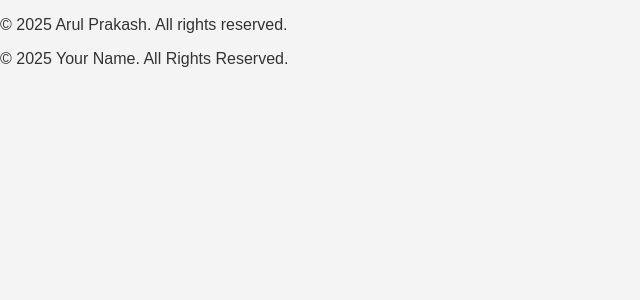
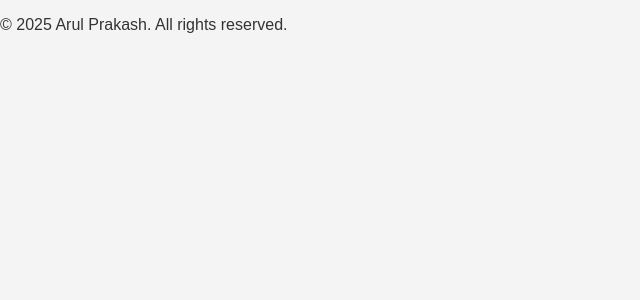
Before and after one commit to arulprakasht/arulprakasht.github.io, a Jekyll site: the page built from index.md, in a window 1280 px wide. Shown: the top 300 px of the page, without its empty margins (0-640 px from the left). Built offline with Jekyll 4.4.1, drawn with Linux system fonts in a browser that asks for light colours.

Commit message:
Update default.html

```diff
--- a/_layouts/default.html
+++ b/_layouts/default.html
@@ -32,9 +32,7 @@
     {{ content }}
 </main>
 
-<footer>
-    <p>© 2025 Your Name. All Rights Reserved.</p>
-</footer>
+
 
 </body>
 </html>
```
